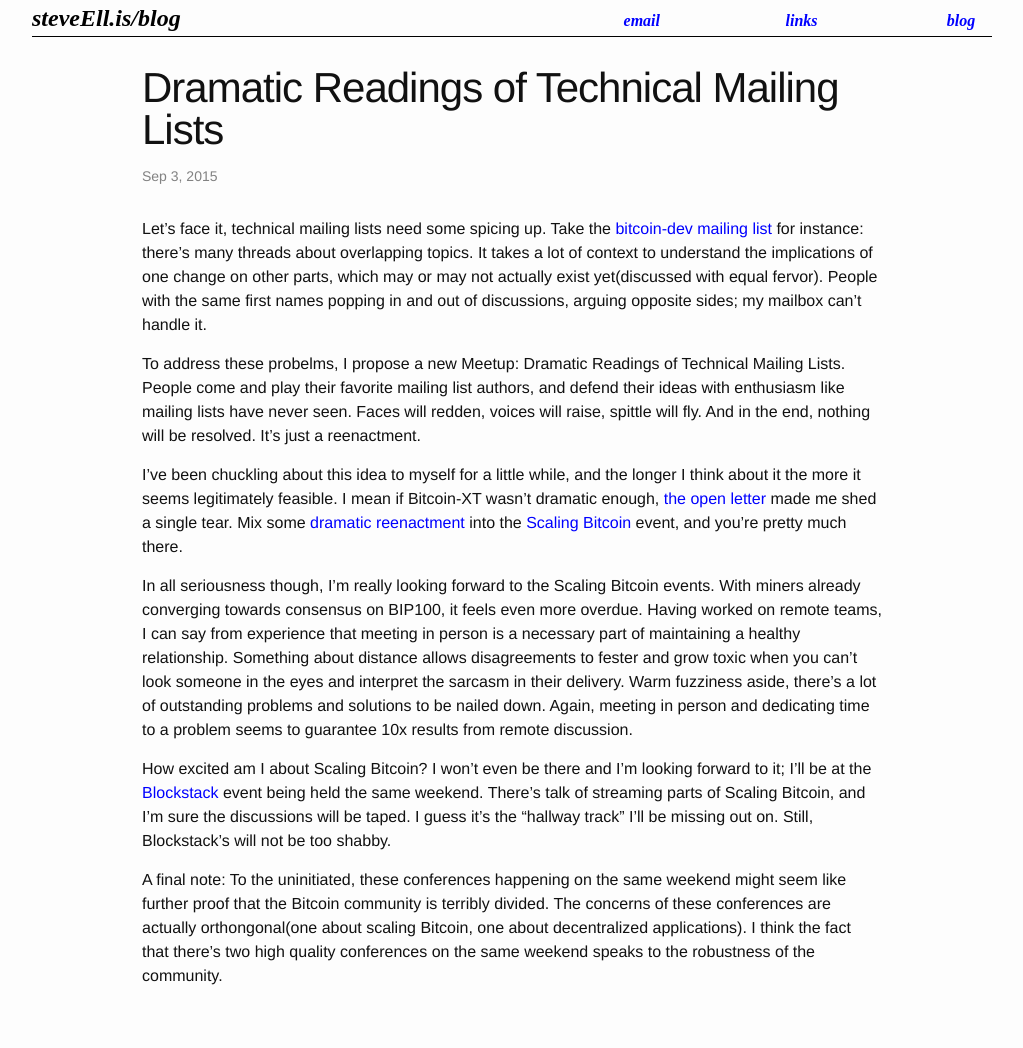
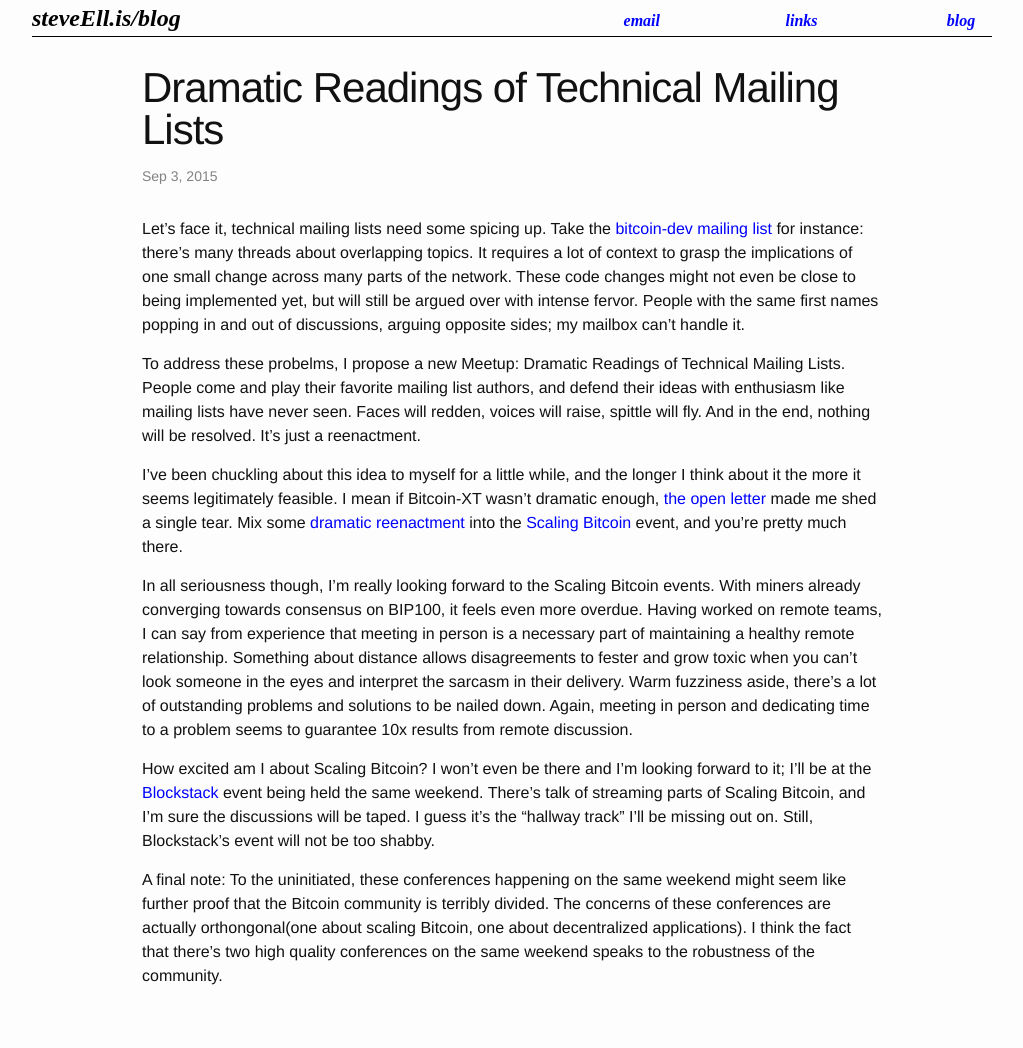
Before and after one commit to se3000/se3000.github.io, a Jekyll site: the page built from _posts/2015-09-03-new_meetup_idea.markdown, in a window 1280 px wide. Shown: the whole page, without its empty margins (128-1151 px from the left). Built offline with Jekyll 4.4.1, drawn with Linux system fonts in a browser that asks for light colours.

Commit message:
New post, touch up the last post

```diff
--- a/_posts/2015-09-03-new_meetup_idea.markdown
+++ b/_posts/2015-09-03-new_meetup_idea.markdown
@@ -3,14 +3,14 @@
 title:  Dramatic Readings of Technical Mailing Lists
 date:   2015-09-03 12:39:00
 ---
-Let's face it, technical mailing lists need some spicing up. Take the [bitcoin-dev mailing list](http://bitcoin-development.narkive.com/) for instance: there's many threads about overlapping topics. It takes a lot of context to understand the implications of one change on other parts, which may or may not actually exist yet(discussed with equal fervor). People with the same first names popping in and out of discussions, arguing opposite sides; my mailbox can't handle it.
+Let's face it, technical mailing lists need some spicing up. Take the [bitcoin-dev mailing list](http://bitcoin-development.narkive.com/) for instance: there's many threads about overlapping topics. It requires a lot of context to grasp the implications of one small change across many parts of the network. These code changes might not even be close to being implemented yet, but will still be argued over with intense fervor. People with the same first names popping in and out of discussions, arguing opposite sides; my mailbox can't handle it.
 
 To address these probelms, I propose a new Meetup: Dramatic Readings of Technical Mailing Lists. People come and play their favorite mailing list authors, and defend their ideas with enthusiasm like mailing lists have never seen. Faces will redden, voices will raise, spittle will fly. And in the end, nothing will be resolved. It's just a reenactment.
 
 I've been chuckling about this idea to myself for a little while, and the longer I think about it the more it seems legitimately feasible. I mean if Bitcoin-XT wasn't dramatic enough, [the open letter](https://www.scribd.com/doc/277516532/An-Open-Letter-to-the-Bitcoin-Community) made me shed a single tear.  Mix some [dramatic reenactment](http://www.youtube.com/watch?v=MxrWuE5qC5c) into the [Scaling Bitcoin](http://scalingbitcoin.org) event, and you're pretty much there.
 
-In all seriousness though, I'm really looking forward to the Scaling Bitcoin events. With miners already converging towards consensus on BIP100, it feels even more overdue. Having worked on remote teams, I can say from experience that meeting in person is a necessary part of maintaining a healthy relationship. Something about distance allows disagreements to fester and grow toxic when you can't look someone in the eyes and interpret the sarcasm in their delivery. Warm fuzziness aside, there's a lot of outstanding problems and solutions to be nailed down. Again, meeting in person and dedicating time to a problem seems to guarantee 10x results from remote discussion.
+In all seriousness though, I'm really looking forward to the Scaling Bitcoin events. With miners already converging towards consensus on BIP100, it feels even more overdue. Having worked on remote teams, I can say from experience that meeting in person is a necessary part of maintaining a healthy remote relationship. Something about distance allows disagreements to fester and grow toxic when you can't look someone in the eyes and interpret the sarcasm in their delivery. Warm fuzziness aside, there's a lot of outstanding problems and solutions to be nailed down. Again, meeting in person and dedicating time to a problem seems to guarantee 10x results from remote discussion.
 
-How excited am I about Scaling Bitcoin? I won't even be there and I'm looking forward to it; I'll be at the [Blockstack](https://blockstack.org/) event being held the same weekend. There's talk of streaming parts of Scaling Bitcoin, and I'm sure the discussions will be taped. I guess it's the "hallway track" I'll be missing out on. Still, Blockstack's will not be too shabby.
+How excited am I about Scaling Bitcoin? I won't even be there and I'm looking forward to it; I'll be at the [Blockstack](https://blockstack.org/) event being held the same weekend. There's talk of streaming parts of Scaling Bitcoin, and I'm sure the discussions will be taped. I guess it's the "hallway track" I'll be missing out on. Still, Blockstack's event will not be too shabby.
 
 A final note: To the uninitiated, these conferences happening on the same weekend might seem like further proof that the Bitcoin community is terribly divided. The concerns of these conferences are actually orthongonal(one about scaling Bitcoin, one about decentralized applications). I think the fact that there's two high quality conferences on the same weekend speaks to the robustness of the community.
```
Also changed, not shown: _posts/2015-09-07-note_to_self_instance_of.markdown (added, +8 -0 lines).
